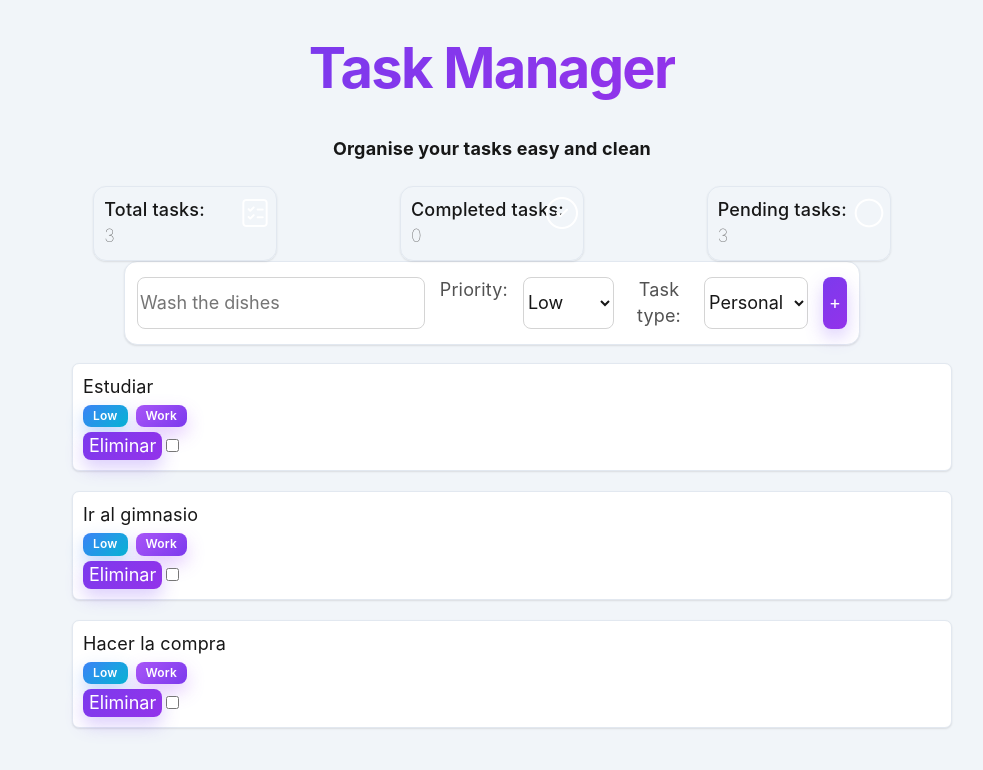
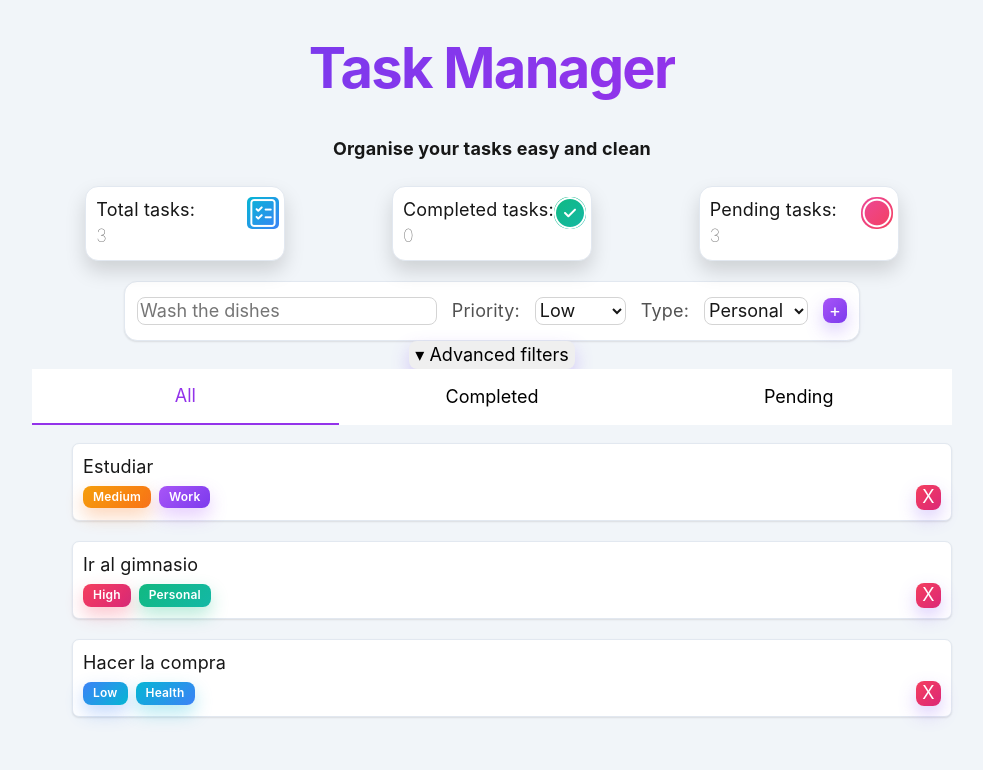
Before and after one commit to Reeeix/Task_manager, a React (Vite) app: page / in a window 1280 px wide. Shown: the top 770 px of the page, without its empty margins (148-1131 px from the left). Built offline with nearby package versions, Linux system fonts and the light colour scheme.

Commit message:
feat: implement advanced filters UI with toggle, dynamic classes and filtering logic

```diff
--- /dev/null
+++ b/src/Components/TaskManager/FilterNav.css
@@ -0,0 +1,24 @@
+nav {
+    display: flex;
+    justify-content: space-around;
+    height: 7svh;
+
+}
+
+nav > button {
+ width: 100%;
+ background-color: white;
+ border-radius: 0px;
+ transition: ease-in;
+ box-shadow: none;
+}
+
+nav > button:focus,
+nav > button:focus-visible {
+    box-shadow: none;
+}
+
+nav > button.active {
+    border-bottom: 2px solid var(--color-text-focus);
+    color: var(--color-text-focus);
+}
--- /dev/null
+++ b/src/Components/TaskManager/FilterNav.jsx
@@ -0,0 +1,30 @@
+import "./FilterNav.css"
+
+const FilterNav = ({setFilter, filter}) => {
+  return (
+    <nav>
+        <button
+        className={filter === "all" ? "active" : ""}
+        onClick={() => setFilter("all")}
+        >
+        All
+        </button>
+
+        <button
+        className={filter === "completed" ? "active" : ""}
+        onClick={() => setFilter("completed")}
+        >
+        Completed
+        </button>
+
+        <button
+        className={filter === "pending" ? "active" : ""}
+        onClick={() => setFilter("pending")}
+        >
+        Pending
+        </button>
+    </nav>
+  )
+}
+
+export default FilterNav
--- a/src/Components/TaskManager/TaskCounter.css
+++ b/src/Components/TaskManager/TaskCounter.css
@@ -2,15 +2,17 @@
     display: flex;
     justify-content: space-around;
     height: fit-content;
+    margin-bottom: 2.5svh;
 }
 
 .taskCounterBox {
-    width: 20%;
+    width: 25svh;
     padding: 10px;
     position: relative;
     border: 1px solid var(--color-border-soft);
     border-radius: 13px;
-    box-shadow: var(--shadow-soft);
+    box-shadow: var(--shadow-strong);
+    background-color: white;
 }
 
 .taskCounterBox h4 {
@@ -18,6 +20,10 @@
     height:auto;
     padding: 0px;
     margin: 0px;
+    font-weight: 400;
+}
+
+.taskCounterBox p {
     font-weight: 500;
 }
 
@@ -26,6 +32,22 @@
     right: 5px;
     top: 10px;
 }
+
+.totalTasks {
+    background: linear-gradient(135deg, #06b6d4, #3b82f6);
+    padding: 0;
+    border-radius: 5px;
+}
+
+.completedTasks {
+   background: linear-gradient(135deg, #10b981, #14b8a6);
+   border-radius: 15px;
+}
+
+.pendingTasks {
+  border-radius: 15px;
+   background: linear-gradient(135deg, #ec4899, #f43f5e);
+}
 .taskCounterBox p {
     text-align: start;
     font-weight: 100;
--- a/src/Components/TaskManager/TaskCounter.jsx
+++ b/src/Components/TaskManager/TaskCounter.jsx
@@ -9,19 +9,20 @@ const TaskCounter = ({tasks}) => {
   return (
     <>
     <div className="taskCounter">
+
         <div className='taskCounterBox total'>
+            <img className="totalTasks" src="/assets/lista-de-verificacion.png" alt="task-list-icon" />
             <h4>Total tasks: </h4>
-            <img src="../../../public/assets/lista-de-verificacion.png" alt="task-list-icon" />
             <p>{totalTasks}</p>
         </div>
         <div className='taskCounterBox completed'>
             <h4>Completed tasks: </h4>
-            <img src="../../../public/assets/comprobado.png" alt="checkbox-icon" />
+            <img className="completedTasks" src="/assets/comprobado.png" alt="checkbox-icon" />
             <p>{completedTasks}</p>
         </div>
         <div className='taskCounterBox pending'>
             <h4>Pending tasks:</h4>
-             <img src="../../../public/assets/circulo.png" alt="circle-icon" />
+             <img className="pendingTasks" src="/assets/circulo.png" alt="circle-icon" />
             <p>{pendingTasks}</p>
         </div>
     </div>
--- a/src/Components/TaskManager/TaskInput.css
+++ b/src/Components/TaskManager/TaskInput.css
@@ -1,7 +1,12 @@
+.inputSection {
+  height: 7.5svh;
+}
+
 .divInput {
   width: 80%;
   display: flex;
   justify-content: center;
+  align-items: center;
   gap: 15px;
   padding: 15px 12px;
   background-color: var(--color-surface);
@@ -12,9 +17,25 @@
 
 .textInput {
   width: 60%;
+  height: 3.5svh;
 }
 
 .inputSection {
   display: flex;
   justify-content: center;
 }
+
+.addButton {
+  background: linear-gradient(135deg, #a855f7, #7c3aed);
+  color: white;
+  display: flex;
+  justify-content: center;
+  align-items: center;
+  height: 25px;
+  margin: 0;
+  inline-size: auto;
+}
+
+select {
+  height: 3.5svh;
+}
--- a/src/Components/TaskManager/TaskInput.jsx
+++ b/src/Components/TaskManager/TaskInput.jsx
@@ -13,7 +13,7 @@ const TaskInput = ({inputValue, setInputValue, setPriority, priority, addTask, t
           <option value="Medium">Medium</option>
           <option value="High">High</option>
         </select>
-        <p>Task type:</p>
+        <p>Type:</p>
         <select name="typeSelector" id="" value={type} onChange={(e) => {
           setType(e.target.value)
         }}>
@@ -22,7 +22,7 @@ const TaskInput = ({inputValue, setInputValue, setPriority, priority, addTask, t
           <option value="Work">Work</option>
           <option value="Shopping">Shopping</option>
         </select>
-        <button onClick={addTask}>+</button>
+        <button className="addButton" onClick={addTask}>+</button>
         </div>
         </section>
   )
--- /dev/null
+++ b/src/Components/TaskManager/TaskItem.css
@@ -0,0 +1,97 @@
+li {
+  list-style: none;
+  display: flex;
+  flex-direction: column;
+}
+
+.taskBox {
+  gap: 5px;
+  width: 100%;
+  padding: 10px;
+  background-color: var(--color-task-card-bg);
+  border: 1px solid var(--color-task-card-border);
+  border-radius: 7px;
+  box-shadow: var(--shadow-soft);
+  color: var(--color-task-text);
+  transition: border-color 0.2s ease, box-shadow 0.2s ease;
+}
+
+.taskBox:hover {
+  border-color: var(--color-task-card-border-hover);
+  box-shadow: var(--shadow-strong);
+}
+
+.badgesRow {
+  display: flex;
+  gap: 8px;
+  flex-wrap: wrap;
+  align-items: center;
+}
+
+span.Low,
+span.Medium,
+span.High,
+span.Personal,
+span.Health,
+span.Shopping,
+span.Work {
+  display: inline-block;
+  width: fit-content;
+  margin-top: 0;
+  padding: 4px 10px;
+  border-radius: 8px;
+  color: #ffffff;
+  font-size: 12px;
+  font-weight: 600;
+  line-height: 1.2;
+}
+
+span.Low {
+  background: linear-gradient(135deg, #3b82f6, #06b6d4);
+  box-shadow: 0 8px 18px rgba(59, 130, 246, 0.3);
+}
+
+span.Medium {
+  background: linear-gradient(135deg, #f59e0b, #f97316);
+  box-shadow: 0 8px 18px rgba(249, 115, 22, 0.3);
+}
+
+span.High {
+  background: linear-gradient(135deg, #f43f5e, #db2777);
+  box-shadow: 0 8px 18px rgba(244, 63, 94, 0.3);
+}
+
+span.Personal {
+  background: linear-gradient(135deg, #10b981, #14b8a6);
+  box-shadow: 0 8px 18px rgba(16, 185, 129, 0.3);
+}
+
+span.Health {
+  background: linear-gradient(135deg, #06b6d4, #3b82f6);
+  box-shadow: 0 8px 18px rgba(6, 182, 212, 0.3);
+}
+
+span.Shopping {
+  background: linear-gradient(135deg, #ec4899, #f43f5e);
+  box-shadow: 0 8px 18px rgba(236, 72, 153, 0.3);
+}
+
+span.Work {
+  background: linear-gradient(135deg, #a855f7, #7c3aed);
+  box-shadow: 0 8px 18px rgba(168, 85, 247, 0.3);
+}
+
+.deleteButton {
+    background: linear-gradient(135deg, #f43f5e, #db2777);
+    width: 25px;
+    height: 25px;
+    color: white;
+    display: flex;
+    justify-content: center;
+    align-items: center;
+}
+
+.badgesAndButtonContainer {
+    display: flex;
+    justify-content: space-between;
+}
--- a/src/Components/TaskManager/TaskItem.jsx
+++ b/src/Components/TaskManager/TaskItem.jsx
@@ -1,17 +1,20 @@
+import "./TaskItem.css"
+
 const TaskItem = ({task, deleteTask, toggleComplete}) => {
     const {taskName, id, priority, completed, type} = task;
 
    return (
 
-                <li className="taskBox" style={{ textDecoration: completed ? "line-through" : "none" }}>
-                  {taskName}
+                <li className="taskBox" onClick={() => toggleComplete(id)}>
+                  <span style={{ textDecoration: completed ? "line-through" : "none" }}>
+                    {taskName}
+                  </span>
+                    <div className="badgesAndButtonContainer">
                         <div className="badgesRow">
                             <span className={priority}>{priority}</span>
                             <span className={type}>{type}</span>
                         </div>
-                    <div className="handleTasks">
-                        <button onClick={() => deleteTask(id)}>Eliminar</button>
-                        <input type="checkbox" onChange={() => toggleComplete(id)} checked={completed}/>
+                        <button className="deleteButton" onClick={() => deleteTask(id)}>X</button>
                     </div>
                 </li>
 
--- a/src/Components/TaskManager/TaskManager.css
+++ b/src/Components/TaskManager/TaskManager.css
@@ -10,93 +10,6 @@ ul p {
   font-size: 15px;
 }
 
-li {
-  list-style: none;
-  display: flex;
-  flex-direction: column;
+.activeAdvFilter {
+  border-bottom: 2px solid var(--color-text-focus);
 }
-
-.taskBox {
-  gap: 5px;
-  width: 100%;
-  padding: 10px;
-  background-color: var(--color-task-card-bg);
-  border: 1px solid var(--color-task-card-border);
-  border-radius: 7px;
-  box-shadow: var(--shadow-soft);
-  color: var(--color-task-text);
-  transition: border-color 0.2s ease, box-shadow 0.2s ease;
-}
-
-.taskBox:hover {
-  border-color: var(--color-task-card-border-hover);
-  box-shadow: var(--shadow-strong);
-}
-
-.badgesRow {
-  display: flex;
-  gap: 8px;
-  flex-wrap: wrap;
-  align-items: center;
-}
-
-span.Low,
-span.Medium,
-span.High,
-span.personal,
-span.health,
-span.shopping,
-span.work,
-span.Personal,
-span.Health,
-span.Shopping,
-span.Work {
-  display: inline-block;
-  width: fit-content;
-  margin-top: 0;
-  padding: 4px 10px;
-  border-radius: 8px;
-  color: #ffffff;
-  font-size: 12px;
-  font-weight: 600;
-  line-height: 1.2;
-}
-
-span.Low {
-  background: linear-gradient(135deg, #3b82f6, #06b6d4);
-  box-shadow: 0 8px 18px rgba(59, 130, 246, 0.3);
-}
-
-span.Medium {
-  background: linear-gradient(135deg, #f59e0b, #f97316);
-  box-shadow: 0 8px 18px rgba(249, 115, 22, 0.3);
-}
-
-span.High {
-  background: linear-gradient(135deg, #f43f5e, #db2777);
-  box-shadow: 0 8px 18px rgba(244, 63, 94, 0.3);
-}
-
-span.personal,
-span.Personal {
-  background: linear-gradient(135deg, #10b981, #14b8a6);
-  box-shadow: 0 8px 18px rgba(16, 185, 129, 0.3);
-}
-
-span.health,
-span.Health {
-  background: linear-gradient(135deg, #06b6d4, #3b82f6);
-  box-shadow: 0 8px 18px rgba(6, 182, 212, 0.3);
-}
-
-span.shopping,
-span.Shopping {
-  background: linear-gradient(135deg, #ec4899, #f43f5e);
-  box-shadow: 0 8px 18px rgba(236, 72, 153, 0.3);
-}
-
-span.work,
-span.Work {
-  background: linear-gradient(135deg, #a855f7, #7c3aed);
-  box-shadow: 0 8px 18px rgba(168, 85, 247, 0.3);
-}
--- a/src/Components/TaskManager/TaskManager.jsx
+++ b/src/Components/TaskManager/TaskManager.jsx
@@ -1,4 +1,5 @@
 import Header from "../Header/Header";
+import FilterNav from "./FilterNav";
 import TaskCounter from "./TaskCounter";
 import TaskInput from "./TaskInput";
 import TaskItem from "./TaskItem";
@@ -7,13 +8,35 @@ import { useState } from 'react'
 
 const TaskManager = () => {
     const [tasks, setTasks] = useState([
-        { id: 1, taskName: "Estudiar", priority: "Low", type:"Work", completed: false },
-        { id: 2, taskName: "Ir al gimnasio", priority: "Low", type:"Work", completed: false },
-        { id: 3, taskName: "Hacer la compra", priority: "Low", type:"Work", completed: false }
+        { id: 1, taskName: "Estudiar", priority: "Medium", type:"Work", completed: false },
+        { id: 2, taskName: "Ir al gimnasio", priority: "High", type:"Personal", completed: false },
+        { id: 3, taskName: "Hacer la compra", priority: "Low", type:"Health", completed: false }
     ]);
     const [inputValue, setInputValue] = useState("");
     const [priority, setPriority] = useState("Low");
     const [type, setType] = useState("Personal");
+    const [filter, setFilter] = useState("all");
+    const [showAdvancedFilters, setShowAdvancedFilters] = useState(false);
+    const [priorityFilter, setPriorityFilter] = useState("");
+    const [typeFilter, setTypeFilter] = useState("");
+
+    const filteredTasks = tasks.filter(task => {
+
+   if (filter === "completed" && !task.completed) return false;
+   if (filter === "pending" && task.completed) return false;
+   if (priorityFilter !== "" && task.priority !== priorityFilter) {
+       return false;
+   }
+
+   // filtro por tipo
+   if (typeFilter !== "" && task.type !== typeFilter) {
+       return false;
+   }
+
+   return true;
+
+
+})
 
     const addTask = () => {
         if (!inputValue.trim()) return
@@ -61,12 +84,22 @@ const TaskManager = () => {
        type={type}
        setType={setType}
        />
-       <div>
-        <div>
+       <div className="advancedFilters">
+        <button onClick={() => setShowAdvancedFilters(prev => !prev)}>{showAdvancedFilters ? "▴ Advanced filters" : "▾ Advanced filters"}</button>
+        {showAdvancedFilters && <div>
+        <button className={priorityFilter === "Low" ? "activeAdvFilter" : ""} onClick={() => {setPriorityFilter(prev => prev === "Low" ? "" : "Low");}}>Low</button>
+        <button className={priorityFilter === "Medium" ? "activeAdvFilter" : ""} onClick={() => {setPriorityFilter(prev => prev === "Medium" ? "" : "Medium");}}>Medium</button>
+        <button className={priorityFilter === "High" ? "activeAdvFilter" : ""} onClick={() => {setPriorityFilter(prev => prev === "High" ? "" : "High");}}>High</button>
+        <button className={typeFilter === "Personal" ? "activeAdvFilter" : ""} onClick={() => {setTypeFilter(prev => prev === "Personal" ? "" : "Personal")}}>Personal</button>
+        <button className={typeFilter === "Health" ? "activeAdvFilter" : ""} onClick={() => {setTypeFilter(prev => prev === "Health" ? "" : "Health")}}>Health</button>
+        <button className={typeFilter === "Work" ? "activeAdvFilter" : ""} onClick={() => {setTypeFilter(prev => prev === "Work" ? "" : "Work")}}>Work</button>
+        <button className={typeFilter === "Shopping" ? "activeAdvFilter" : ""} onClick={() => {setTypeFilter(prev => prev === "Shopping" ? "" : "Shopping")}}>Shopping</button>
+        </div>}
+        </div>
+       <FilterNav setFilter={setFilter} filter={filter}/>
 
-        </div>
        <ul>
-            {tasks.map((task) => {
+           {filteredTasks.map((task) => {
               return  <TaskItem
                key={task.id}
                task={task}
@@ -75,8 +108,6 @@ const TaskManager = () => {
                />
            })}
        </ul>
-
-        </div>
     </div>
   )
 }
--- a/src/index.css
+++ b/src/index.css
@@ -24,6 +24,7 @@
   --color-task-card-border-hover: #ddd6fe;
   --color-task-text: #171717;
   --color-task-text-completed: #a3a3a3;
+  --color-text-focus: #9333ea;
 
   --shadow-soft: 0 1px 2px rgba(0, 0, 0, 0.1);
   --shadow-strong: 0 10px 20px rgba(0, 0, 0, 0.15);
@@ -134,23 +135,9 @@ textarea:focus {
 button {
   border: none;
   border-radius: 8px;
-  background: linear-gradient(
-    135deg,
-    var(--color-button-start),
-    var(--color-button-end)
-  );
-  color: var(--color-button-text);
   box-shadow: 0 8px 18px var(--color-button-shadow);
   cursor: pointer;
   transition: background 0.2s ease, box-shadow 0.2s ease, transform 0.2s ease;
-}
-
-button:hover {
-  background: linear-gradient(
-    135deg,
-    var(--color-button-hover-start),
-    var(--color-button-hover-end)
-  );
 }
 
 button:focus {
```
Lines whose indentation alone changed are shown as unchanged.
